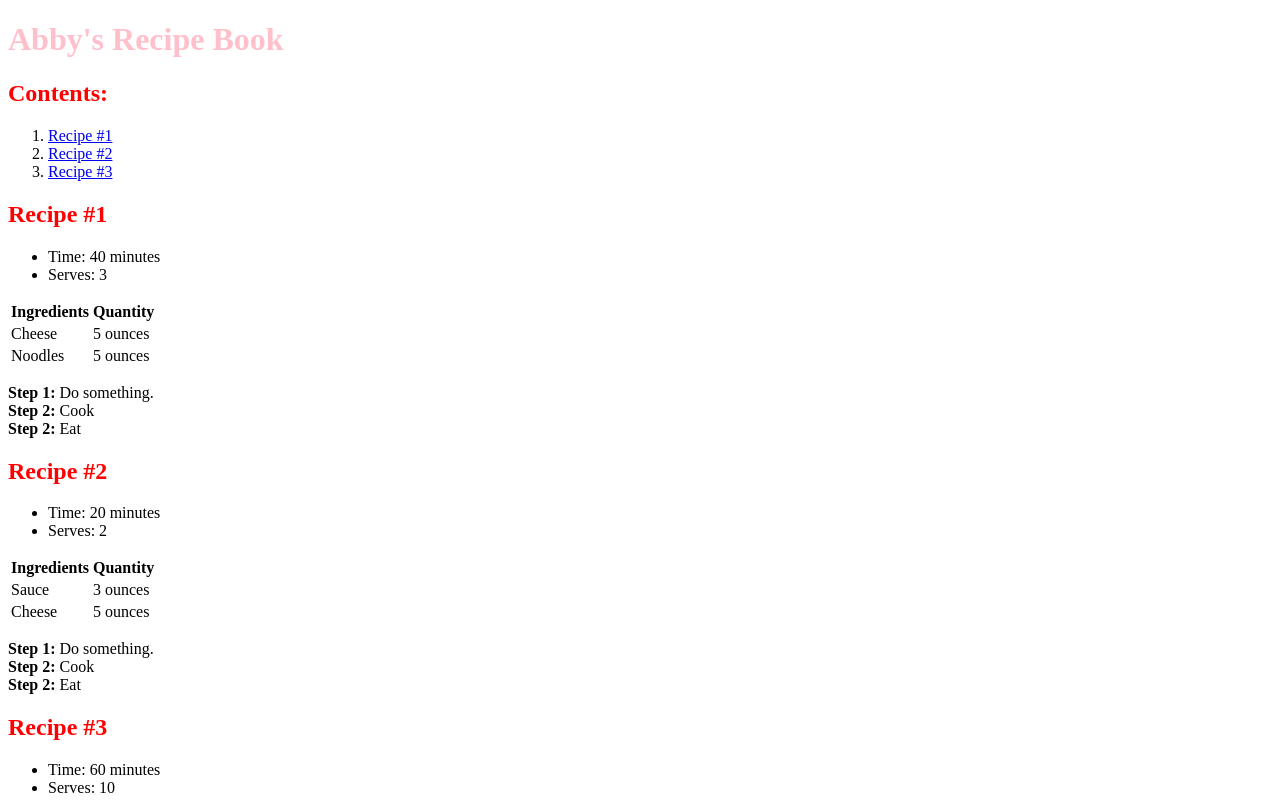
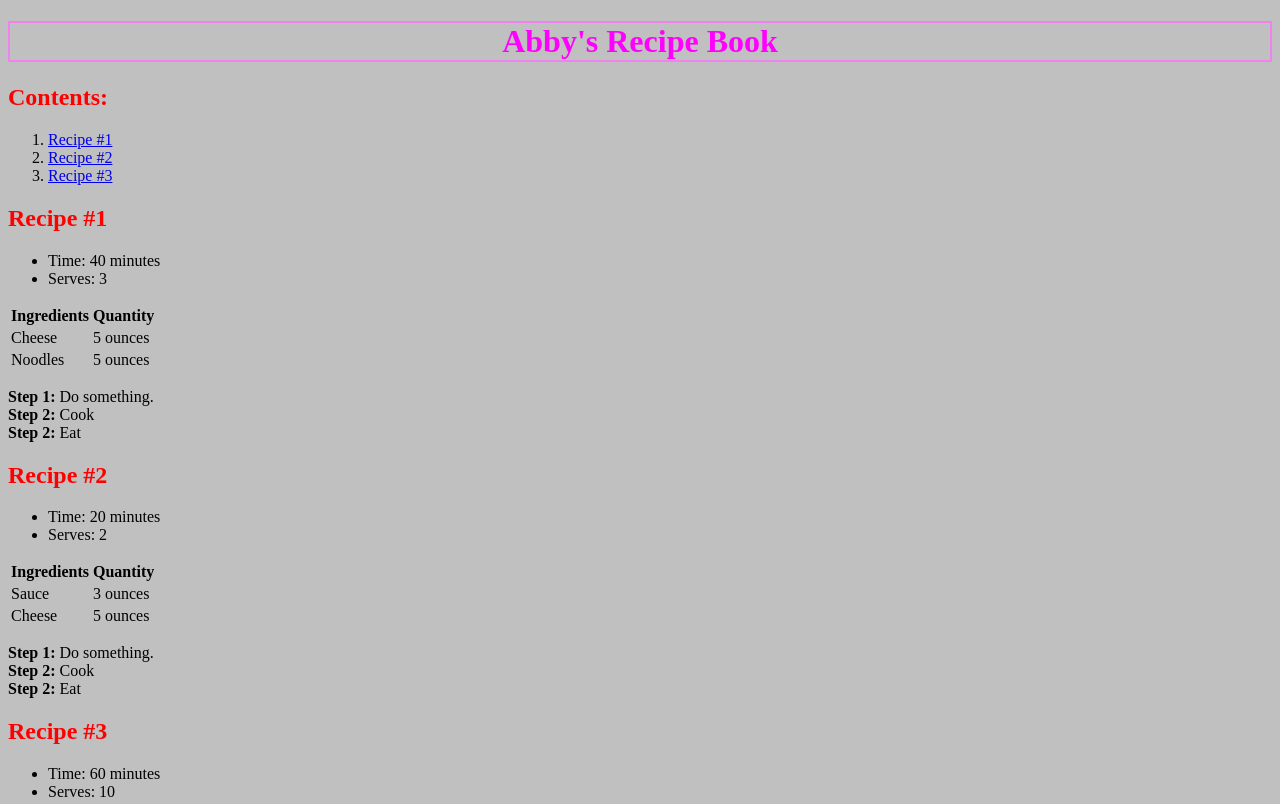
Before and after one commit to abbbyyythurber/abbbythurber.github.io, a plain HTML site: page recipe.html in a window 1280 px wide. Shown: the top 804 px of the page. Drawn offline with Linux system fonts and the light colour scheme.

Commit message:
Update Recipe.html
Added background color and centered words.

```diff
--- a/recipe.html
+++ b/recipe.html
@@ -6,13 +6,28 @@
         <style>
         H2 { color:Red;
         }
-        H1 { color:Pink;
+        H1 { color:Magenta;
         }
+        h1 {
+  text-align: center;
+}
+body {
+  background-color: silver;
+}
+
+
         </style>
     </head>
     <body>
 
-        <h1>Abby's Recipe Book</h1>
+      <h1 style="border: 2px solid Violet;">Abby's Recipe Book</h1>
+
+
+
+
+
+
+
 
         <h2>Contents:</h2>
 
@@ -118,9 +133,7 @@
 </p>
 
    <p><em>Source: <a href="https://www.allrecipes.com">Some recipes websites</a></em></p>
-
-
-    <p>
+        <p>
     <a href="index.html">Link to Home</a>
 
     </p>
```
